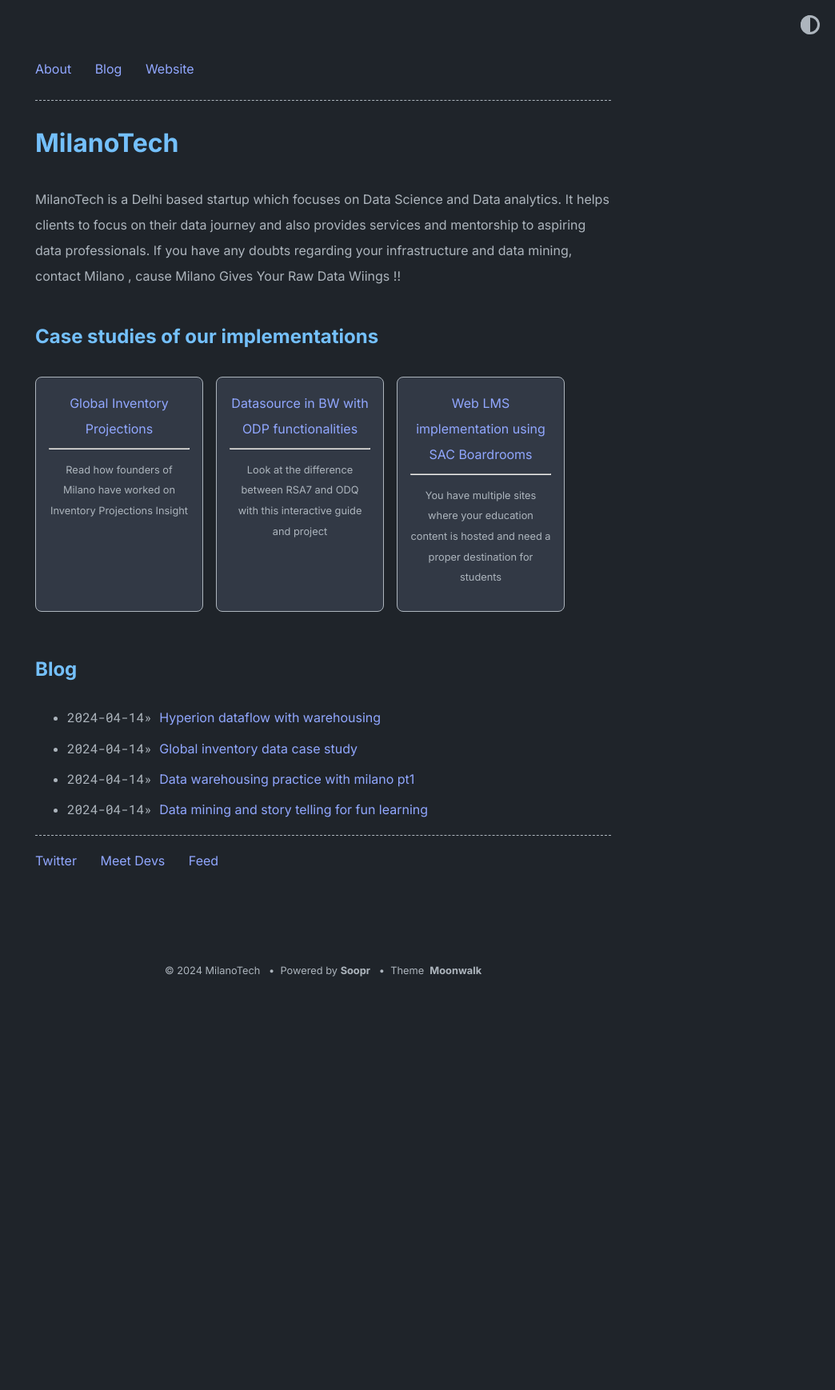
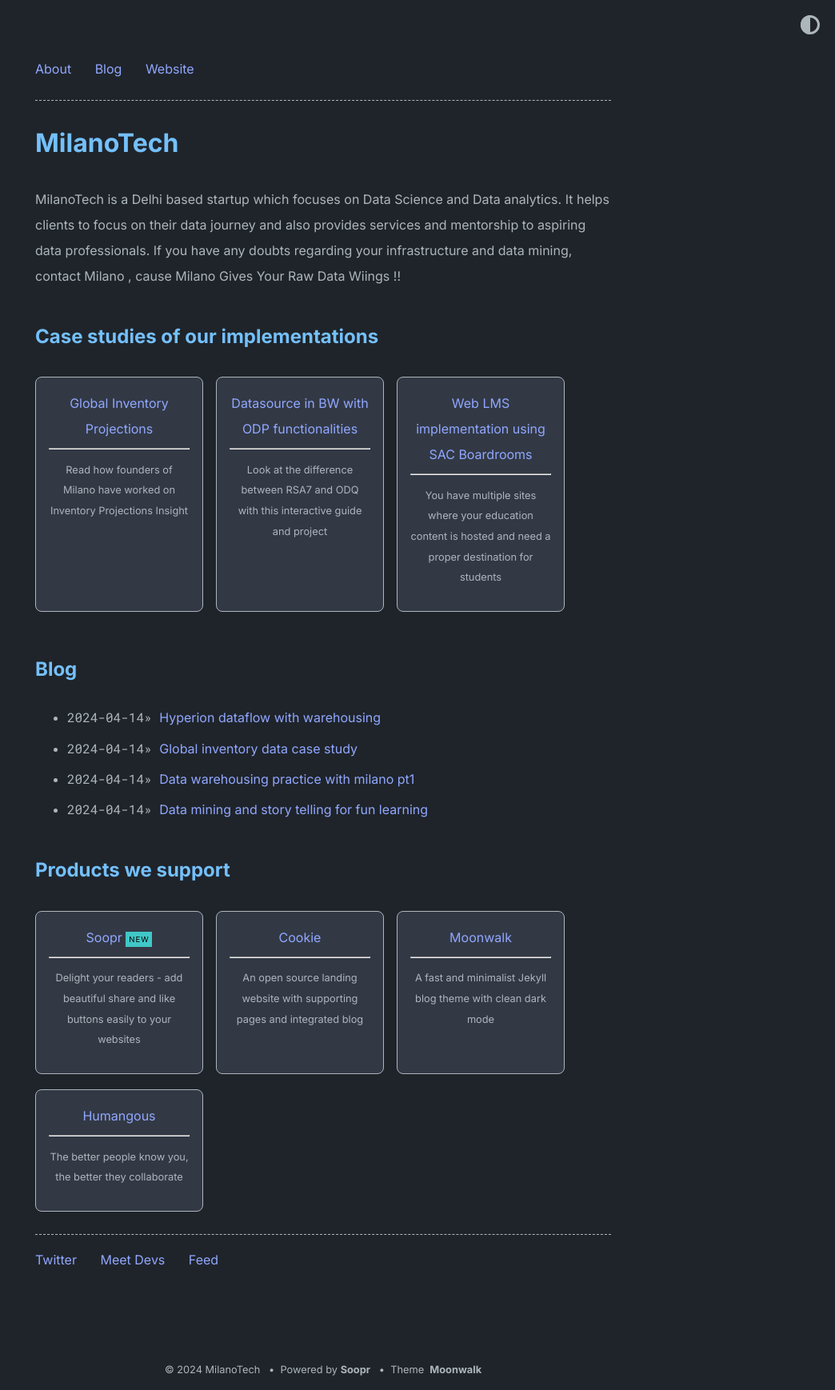
Before and after one commit to MilanoTech/milanotech.github.io, a Jekyll site: the page built from index.md, in a window 1280 px wide. Shown: the whole page at 80% size, without its empty margins (236-1280 px from the left). Built offline with Jekyll 4.4.1, drawn with Linux system fonts in a browser that asks for light colours; before the commit the page ends 1239 px from its top, so only the background shows below that.

Commit message:
Update _config.yml

```diff
--- a/_config.yml
+++ b/_config.yml
@@ -29,7 +29,7 @@ theme_config:
   # following keys are using to create home layout
   show_projects: true # show projects as cards, add in _data/home.yml
   show_blog: true # show blog posts added in _posts
-  show_old_projects: false # show old projects as cards, add in _data/home.yml
+  show_old_projects: true # show old projects as cards, add in _data/home.yml
   show_misc_list: false # show generic vertical list for misc details, add _data/home.yml
   show_reading_time: true # show number of words and reading time in the blog posts
   show_tags: true # show tags in a blog posts
@@ -38,7 +38,7 @@ theme_config:
     title_projects: Case studies of our implementations
     title_misc_list: Details
     title_blog: Blog
-    title_old_projects: Old Projects
+    title_old_projects: Products we support
 
 soopr:
   publish_token: "" # sign up at https://www.soopr.co to get your publish token and personalize share and reaction options
```
